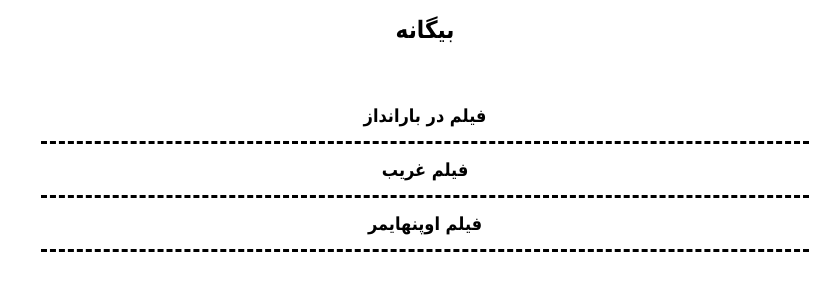
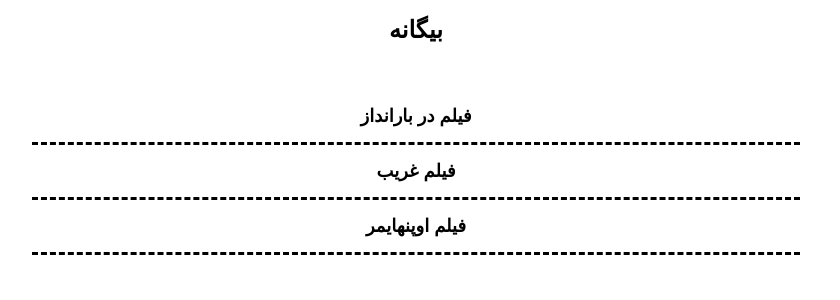
Before and after one commit to darkblog/darkblog.github.io, a Jekyll site: the page built from index.html, in a window 1280 px wide. Shown: the top 300 px of the page, without its empty margins (324-1164 px from the left). Built offline with Jekyll 4.4.1, drawn with Linux system fonts in a browser that asks for light colours.

Commit message:
Update index.html

```diff
--- a/_layouts/index.html
+++ b/_layouts/index.html
@@ -6,7 +6,7 @@
 <title>{% if page.title %}{{ page.title }}{% else %}{{ site.name }}{% endif %}</title>
 <meta name="description" content="{% if page.excerpt %}{{ page.excerpt | strip_html | strip_newlines | truncate: 160 }}{% else %}{{ site.description }}{% endif %}">
 <link rel="canonical" href="{{ page.url | replace:'index.html','' | prepend: site.baseurl | prepend: site.url }}">
-<style amp-custom>body{font-family:Tahoma}.container{margin:auto;padding:30px;max-width:768px}h1{font-size:x-large}h2{font-size:large}a{color:black;text-decoration:none}.post{padding-bottom:15px;border-bottom:dashed black}.center{display:block;margin:auto;text-align:center}</style>
+<style amp-custom>body{font-family:sans-serif}.container{margin:auto;padding:30px;max-width:768px}h1{font-size:x-large}h2{font-size:large}a{color:black;text-decoration:none}.post{padding-bottom:15px;border-bottom:dashed black}.center{display:block;margin:auto;text-align:center}</style>
 </head>
 <body>
 <header class="center">
```
